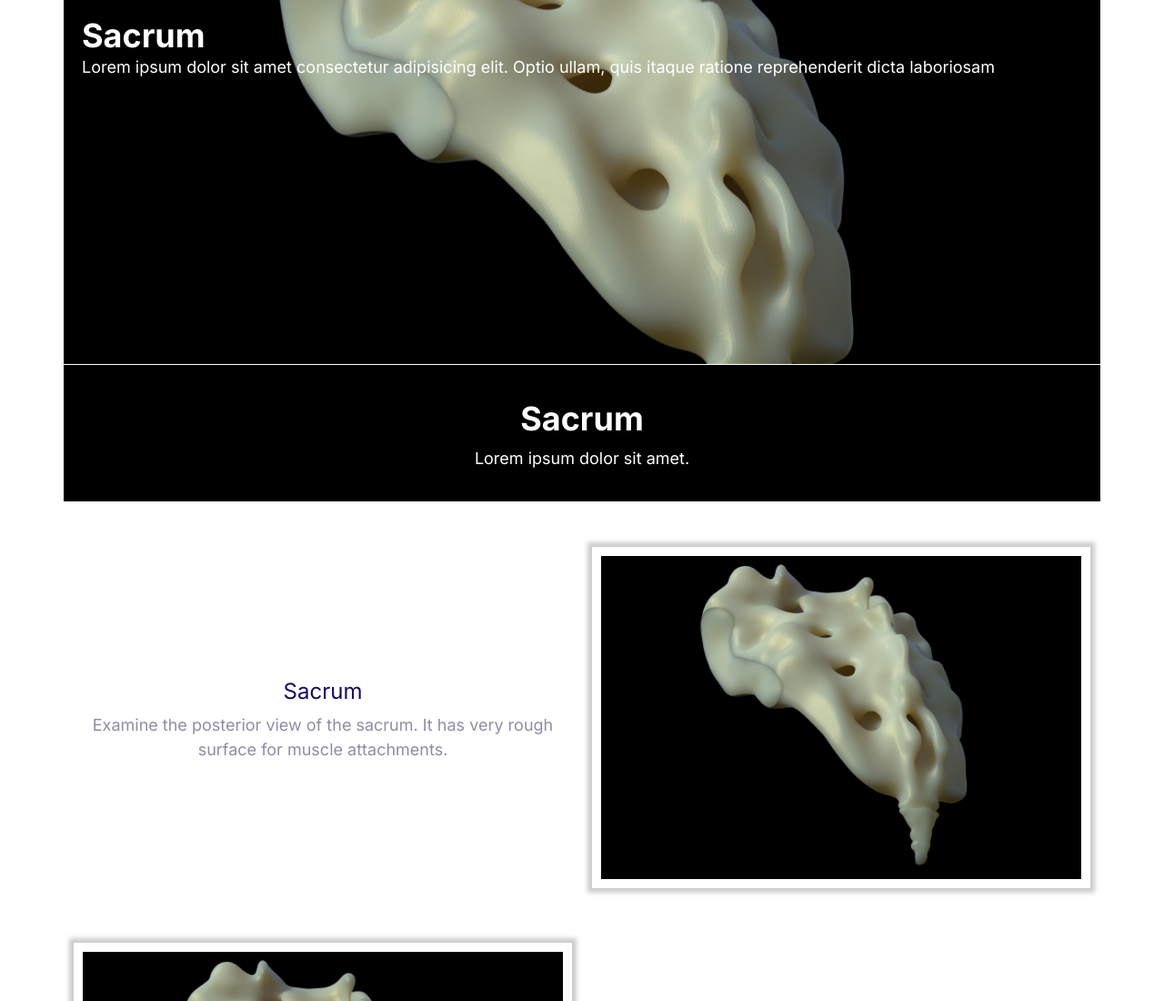
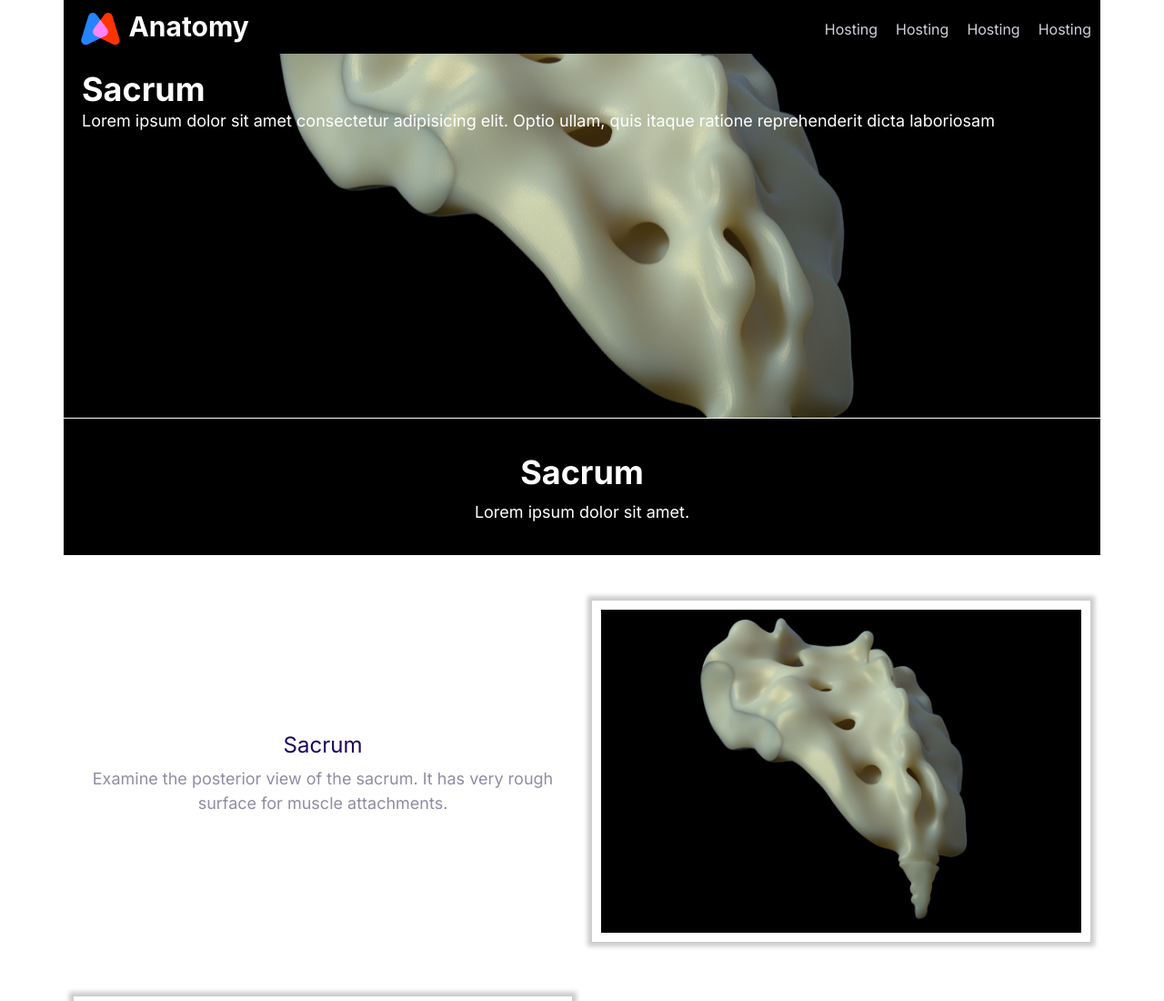
Before and after one commit to NilupulPerera/nilufy, a website built with Parcel: page index.html in a window 1280 px wide. Shown: the top 1100 px of the page at 91% size. Built offline with nearby package versions, Linux system fonts and the light colour scheme.

Commit message:
Add navigation bar

```diff
--- a/css/styles.css
+++ b/css/styles.css
@@ -114,6 +114,107 @@ p {
 	}
 }
 /* ---------------------------------------- */
+.menu {
+	width: 50px;
+	height: 50px;
+	margin-right: 5px;
+}
+
+.anchor {
+	height: 54px;
+}
+
+.anchor--white {
+	color: white;
+}
+
+
+.list {
+	list-style: none;
+
+}
+
+
+
+/* ---------------------------------------- */
+.nav {
+	display: flex;
+	flex-wrap: wrap;
+	justify-content: space-between;
+	background-color: black;
+	padding-top: 0.5rem;
+}
+
+.nav_list {
+	margin: 0;
+	width: 100%;
+	padding-left: 2rem;
+}
+
+.nav_list_item {
+	padding: 0.2rem 0rem;
+	border-bottom: 1px solid #222;
+}
+
+.nav_list_item > a {
+	text-decoration: none;
+	color: #d2d0db;
+	transition: color 0.3s;
+}
+
+.nav_list_item > a:hover {
+	color: #fff;
+}
+
+.nav__toggler {
+	opacity: 0.5;
+	cursor: pointer;
+	/* transition: box-shadow 0.3s; */
+}
+
+.collapsible__content {
+	max-height: 0;
+	opacity: 0;
+	overflow: hidden;
+	transition: max-height 0.3s;
+	transition: opacity 0.3s;
+}
+
+.collapsible--expanded .collapsible__content {
+	max-height: 100vh;
+	opacity: 1;
+}
+
+.collapsible--expanded .nav__toggler {
+	opacity: 1;
+	box-shadow: 0 0 0 3px #666;
+	border-radius: 5px;
+	transition: box-shadow 0.15s;
+}
+
+@media screen and (min-width: 768px) {
+	.menu {
+		display: none;
+	}
+	.nav {
+		flex-wrap: nowrap;
+	}
+	.nav_list {
+		width: auto;
+		display: flex;
+		padding-left: 0;
+		align-self: center;
+		font-size: 1.6rem;
+		max-height: 100%;
+		opacity: 1;
+	}
+
+	.nav_list_item {
+		padding: 1rem;
+		border-bottom: 0;
+	}
+
+}
 /* Hero------------------------------------ */
 .hero {
 	color: white;
--- a/index.html
+++ b/index.html
@@ -24,6 +24,18 @@
 		<link rel="stylesheet" href="css/styles.css" />
 	</head>
 	<body>
+		<header class="container">
+			<nav class="nav collapsible collapsible--expanded">
+				<a class="anchor" href="/"><img src="/icons/logo.svg" alt=""></a>
+				<img class="menu nav__toggler" src="/icons/menu_testing.svg" alt="">
+				<ul class="list nav_list collapsible__content">
+					<li class="nav_list_item"><a href="#">Hosting</a></li>
+					<li class="nav_list_item"><a href="#">Hosting</a></li>
+					<li class="nav_list_item"><a href="#">Hosting</a></li>
+					<li class="nav_list_item"><a href="#">Hosting</a></li>
+				</ul>
+			</nav>
+		</header>
 		<section class="container">
 			<div class="hero">
 				<h1>Sacrum</h1>
@@ -206,5 +218,6 @@
 			</article>
 			<!-- --------------------------------------------- -->
 		</section>
+		<script src="/js/main.js"></script>
 	</body>
 </html>
```
Also changed, not shown: icons/logo.svg (added), icons/menu.svg (added), icons/menu_testing.svg (added).
